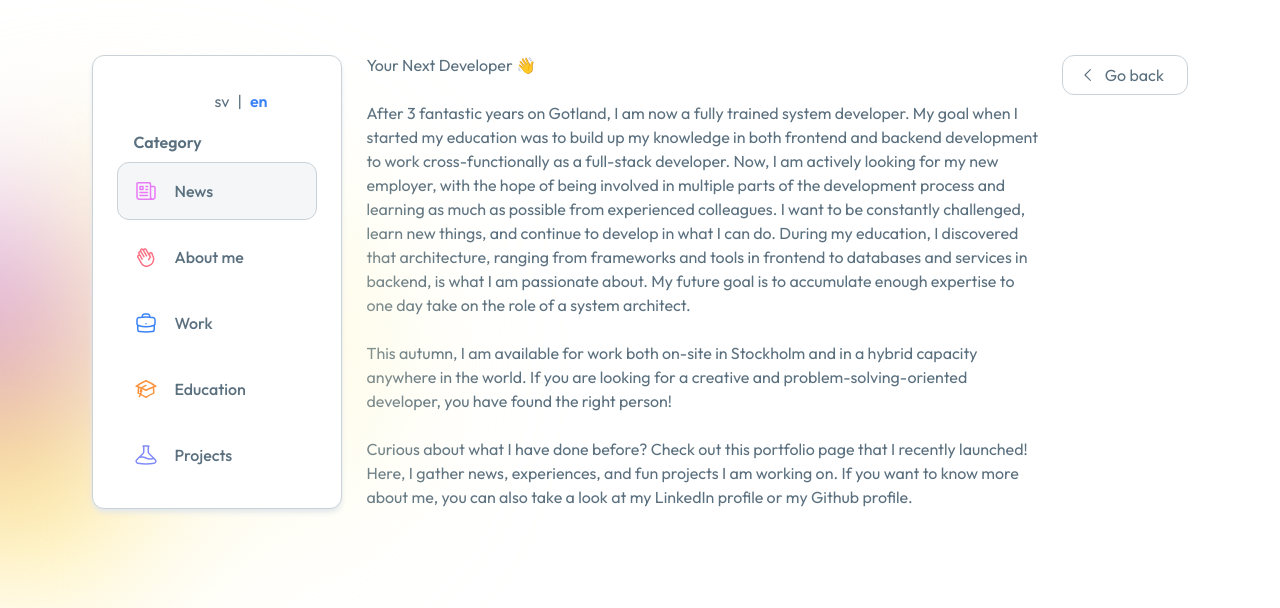
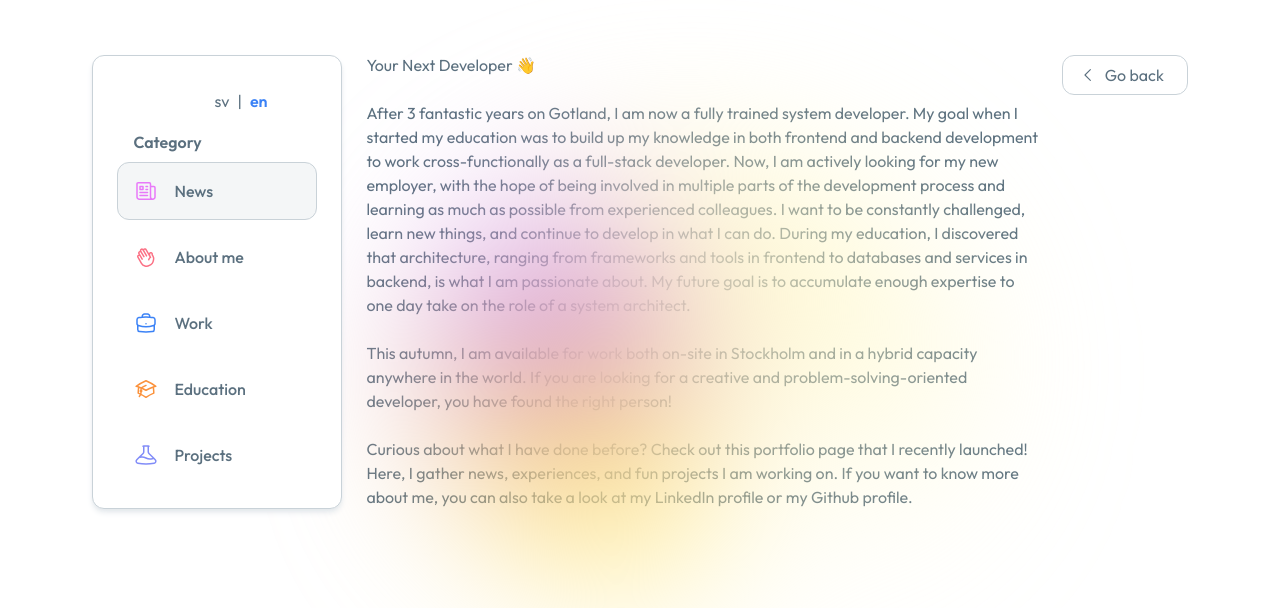
Before and after one commit to erictakman/eric, an Astro site: page /en/news in a window 1280 px wide. Shown: the part 153-761 px from the top of the page. Built offline with nearby package versions, Linux system fonts and the light colour scheme; Astro itself is replaced by a stand-in of ours.

Commit message:
Remove absolute on footer

```diff
--- a/src/layouts/Layout.astro
+++ b/src/layouts/Layout.astro
@@ -65,7 +65,7 @@ const lang = getLangFromUrl(Astro.url);
 		margin-left: -400px;
 		content: '';
 		top: 40%;
-		left: 20%;
+		left: 65%;
 		position: absolute;
 		filter: blur(80px);
 		transform: translateZ(0);
@@ -73,7 +73,6 @@ const lang = getLangFromUrl(Astro.url);
 
 	.footer {
 		@apply
-			absolute
 			flex
 			justify-center
 			items-center
```
